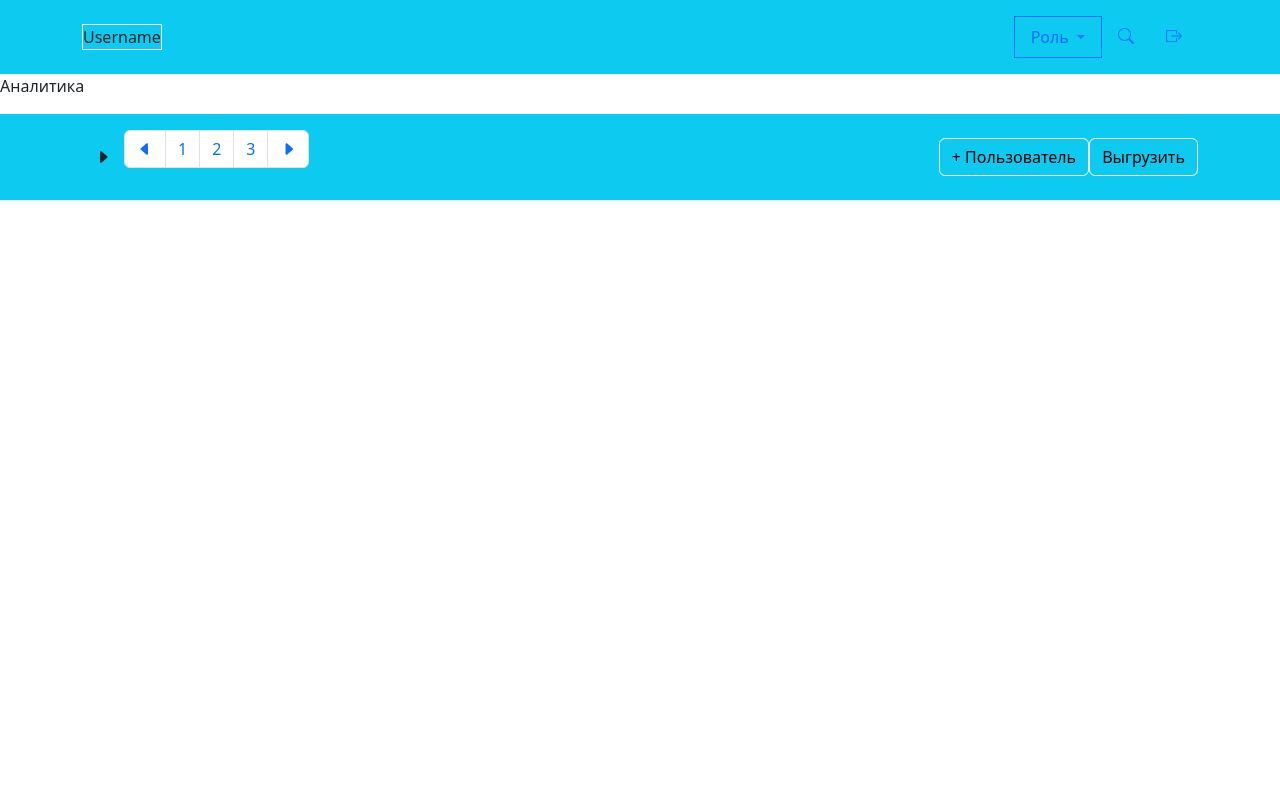
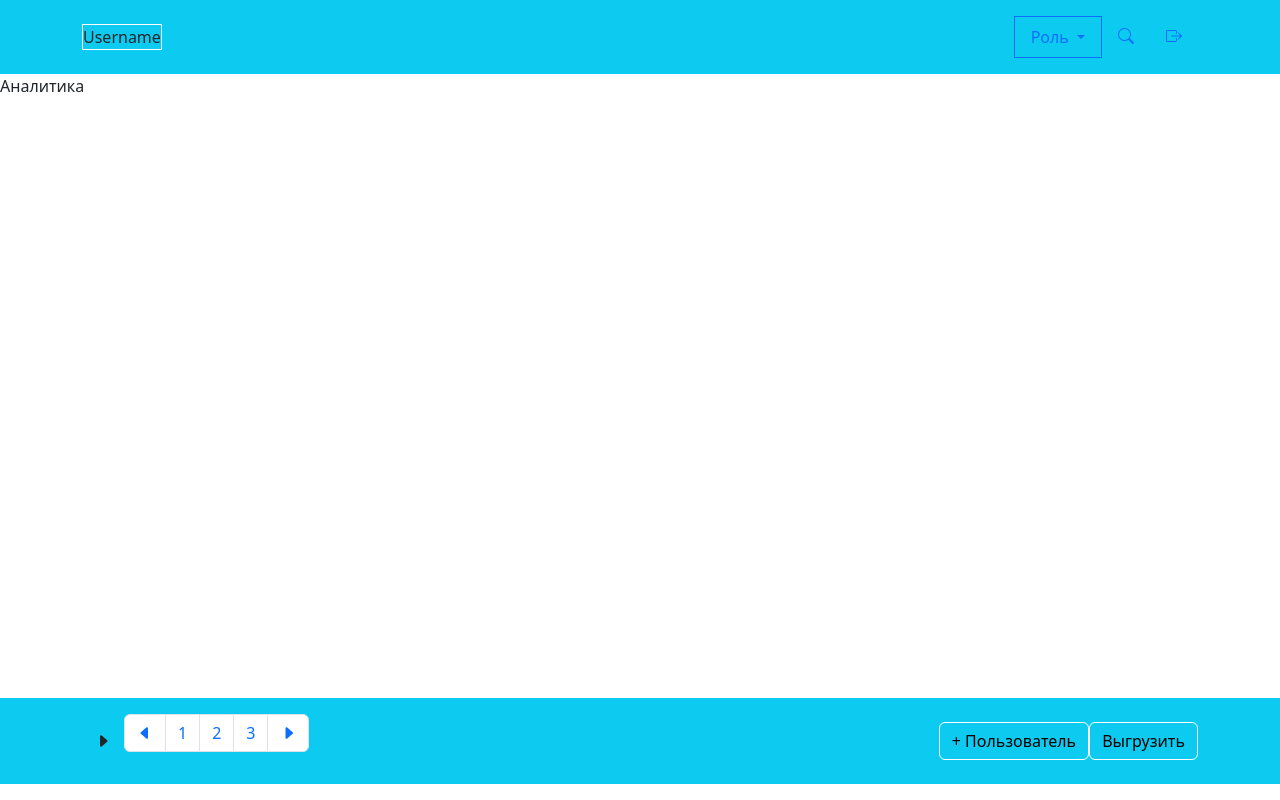
Before and after one commit to Studio-Yandex-Practicum/adaptive_hockey_federation, a Django app: page /analytics/ in a window 1280 px wide. Run offline with Django 4.2, Linux system fonts and the light colour scheme.

Commit message:
Добавлены классы в body и footer

```diff
--- a/adaptive_hockey_federation/templates/base.html
+++ b/adaptive_hockey_federation/templates/base.html
@@ -11,7 +11,7 @@
       {% endblock %}
     </title>
   </head>
-  <body>
+  <body class="d-flex flex-column min-vh-100">
     <header>
       {% include 'includes/header.html' %}
     </header>
@@ -20,7 +20,7 @@
       Основной текст
     {% endblock %}
     </main>
-    <footer>
+    <footer class="mt-auto">
       {% include 'includes/footer.html' %}
     </footer>
     {% include 'includes/drawer.html' %}
```
